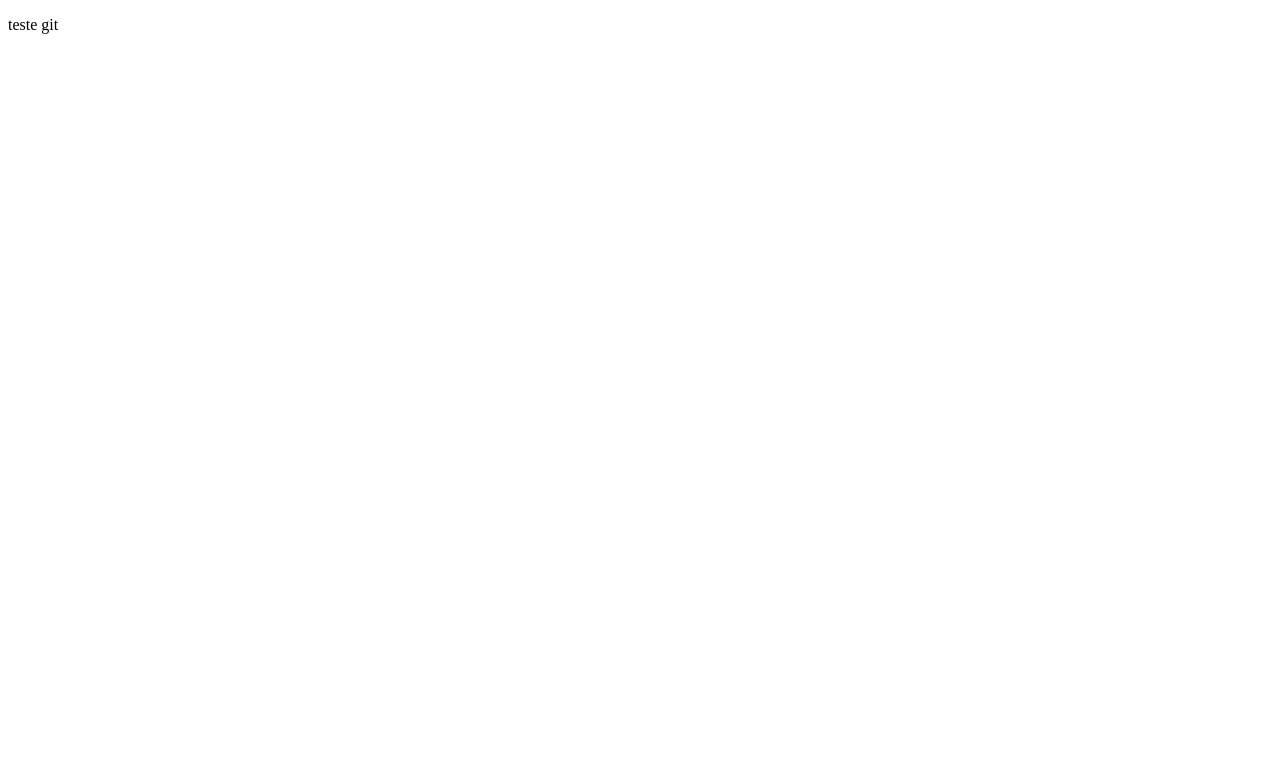
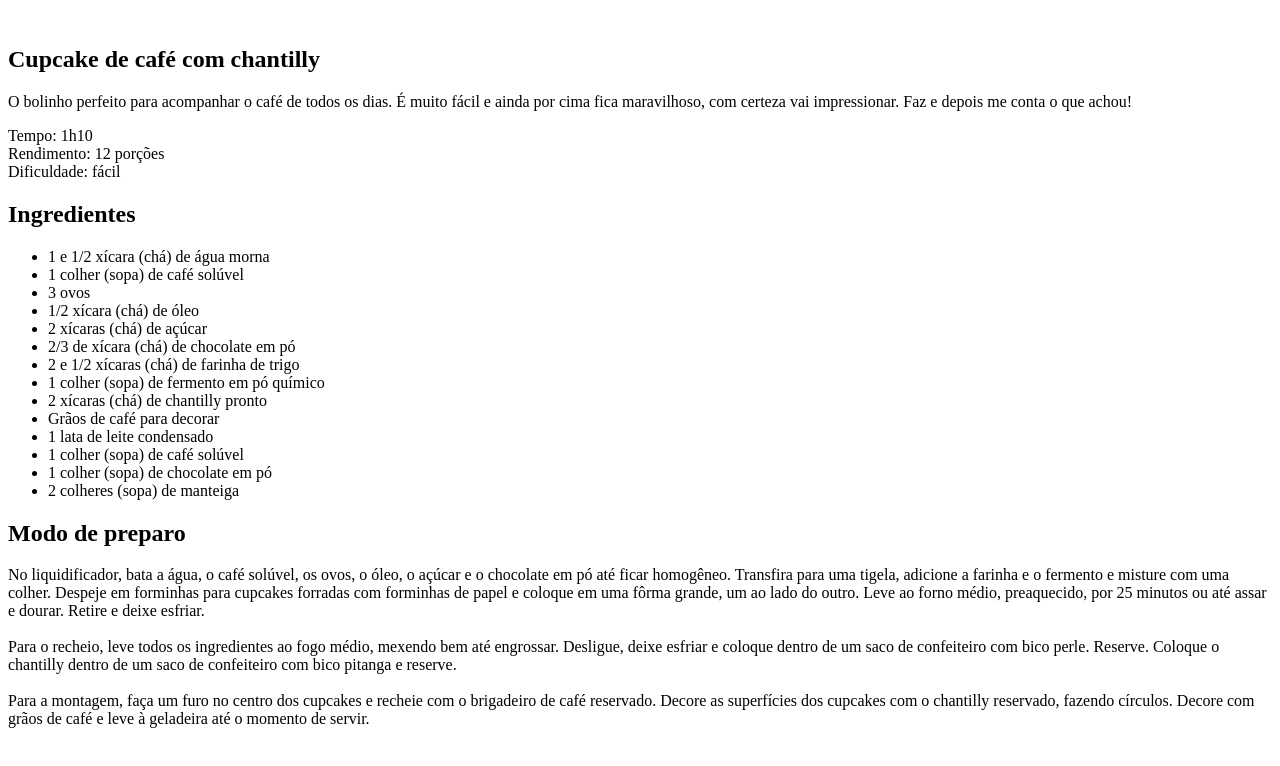
Before and after one commit to crzinn/pagina-receita, a plain HTML site: page index.html in a window 1280 px wide. Drawn offline with Linux system fonts and the light colour scheme.

Commit message:
estrutura base html

```diff
--- a/index.html
+++ b/index.html
@@ -6,8 +6,53 @@
         <title>Receita</title>
     </head>
     <body>
-        <p>
-            teste git
-        </p>
+        <div id="page">
+            <img src="" alt="">
+            <main>
+                <section id="about">
+                    <h1>
+                        Cupcake de café com chantilly
+                    </h1>
+                    <p>
+                        O bolinho perfeito para acompanhar o café de todos os dias. É muito fácil e ainda por cima fica maravilhoso, com certeza vai impressionar. Faz e depois me conta o que achou!
+                    </p>
+                    <p>
+                        Tempo: 1h10 <br>
+                        Rendimento: 12 porções <br>
+                        Dificuldade: fácil
+                    </p>
+                </section>
+                <section id="ingredients">
+                    <h2>Ingredientes</h2>
+                    <ul>
+                        <li>1 e 1/2 xícara (chá) de água morna</li>
+                        <li>1 colher (sopa) de café solúvel</li>
+                        <li>3 ovos</li>
+                        <li>1/2 xícara (chá) de óleo</li>
+                        <li>2 xícaras (chá) de açúcar </li>
+                        <li>2/3 de xícara (chá) de chocolate em pó</li>
+                        <li>2 e 1/2 xícaras (chá) de farinha de trigo</li>
+                        <li>1 colher (sopa) de fermento em pó químico</li>
+                        <li>2 xícaras (chá) de chantilly pronto</li>
+                        <li>Grãos de café para decorar</li>
+                        <li>1 lata de leite condensado</li>
+                        <li>1 colher (sopa) de café solúvel</li>
+                        <li>1 colher (sopa) de chocolate em pó</li>
+                        <li>2 colheres (sopa) de manteiga</li>
+                    </ul>
+                </section>
+                <section id="preparemode">
+                    <h2>Modo de preparo</h2>
+                    <p>
+                        No liquidificador, bata a água, o café solúvel, os ovos, o óleo, o açúcar e o chocolate em pó até ficar homogêneo. Transfira para uma tigela, adicione a farinha e o fermento e misture com uma colher. Despeje em forminhas para cupcakes forradas com forminhas de papel e coloque em uma fôrma grande, um ao lado do outro. Leve ao forno médio, preaquecido, por 25 minutos ou até assar e dourar. Retire e deixe esfriar. <br> <br>
+
+                        Para o recheio, leve todos os ingredientes ao fogo médio, mexendo bem até engrossar. Desligue, deixe esfriar e coloque dentro de um saco de confeiteiro com bico perle. Reserve. Coloque o chantilly dentro de um saco de confeiteiro com bico pitanga e reserve. <br> <br>
+
+                        Para a montagem, faça um furo no centro dos cupcakes e recheie com o brigadeiro de café reservado. Decore as superfícies dos cupcakes com o chantilly reservado, fazendo círculos. Decore com grãos de café e leve à geladeira até o momento de servir.
+                    </p>
+
+                </section>
+            </main>
+        </div>
     </body>
 </html>
```
